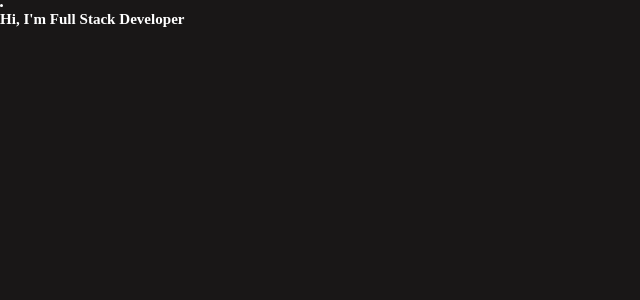
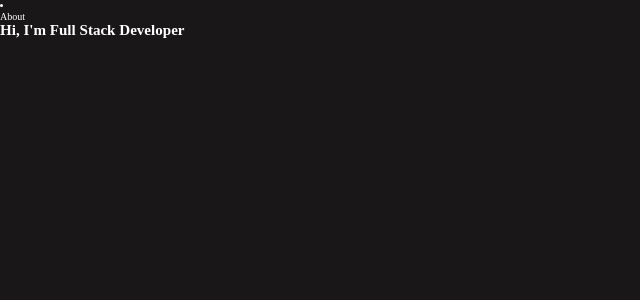
Before and after one commit to DG-Develop/DG-Develop, a React app: page / in a window 1280 px wide. Shown: the top 300 px of the page, without its empty margins (0-640 px from the left). Built offline with nearby package versions, Linux system fonts and the light colour scheme.

Commit message:
[ADD] Agregando caracterista

```diff
--- a/src/containers/Home.tsx
+++ b/src/containers/Home.tsx
@@ -7,7 +7,7 @@ const Home = () => {
                 <nav>
                     <li>
                         <ul></ul>
-                        <ul></ul>
+                        <ul>About</ul>
                         <ul></ul>
                         <ul></ul>
                     </li>
```
